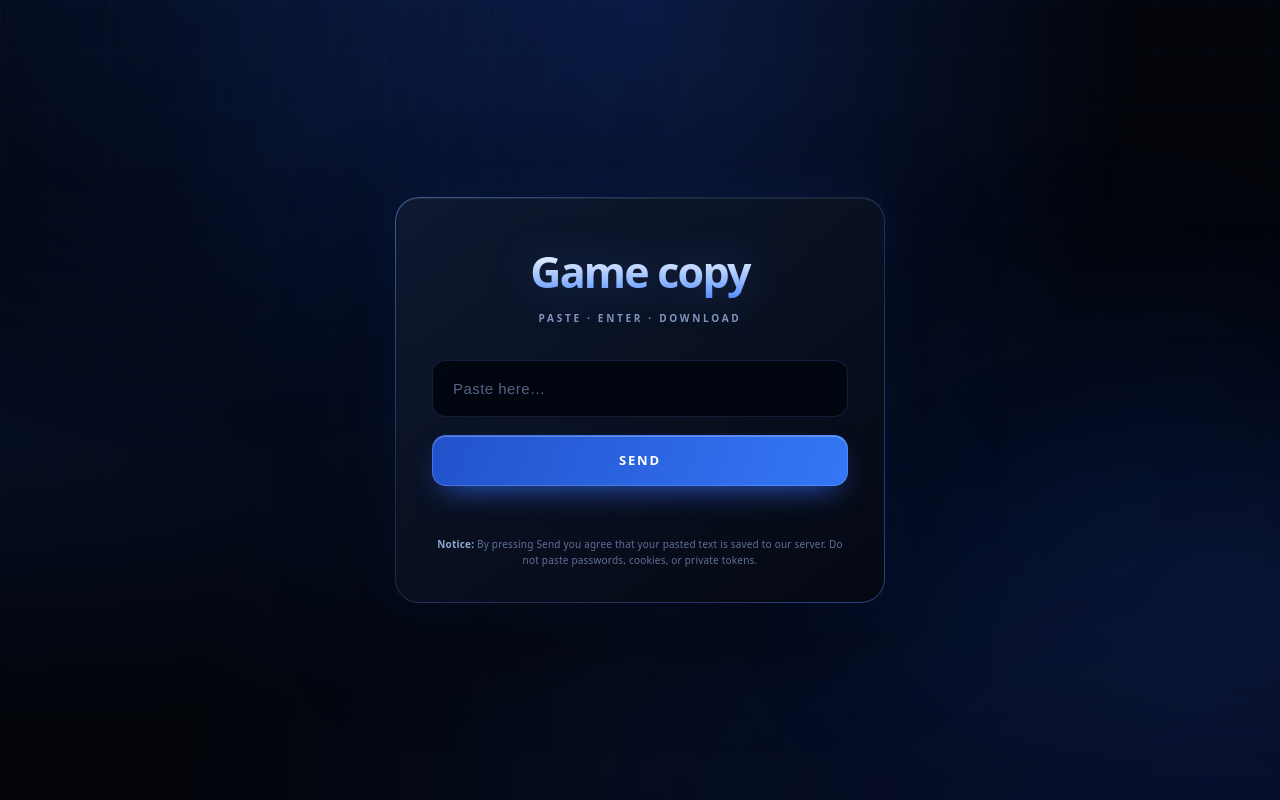
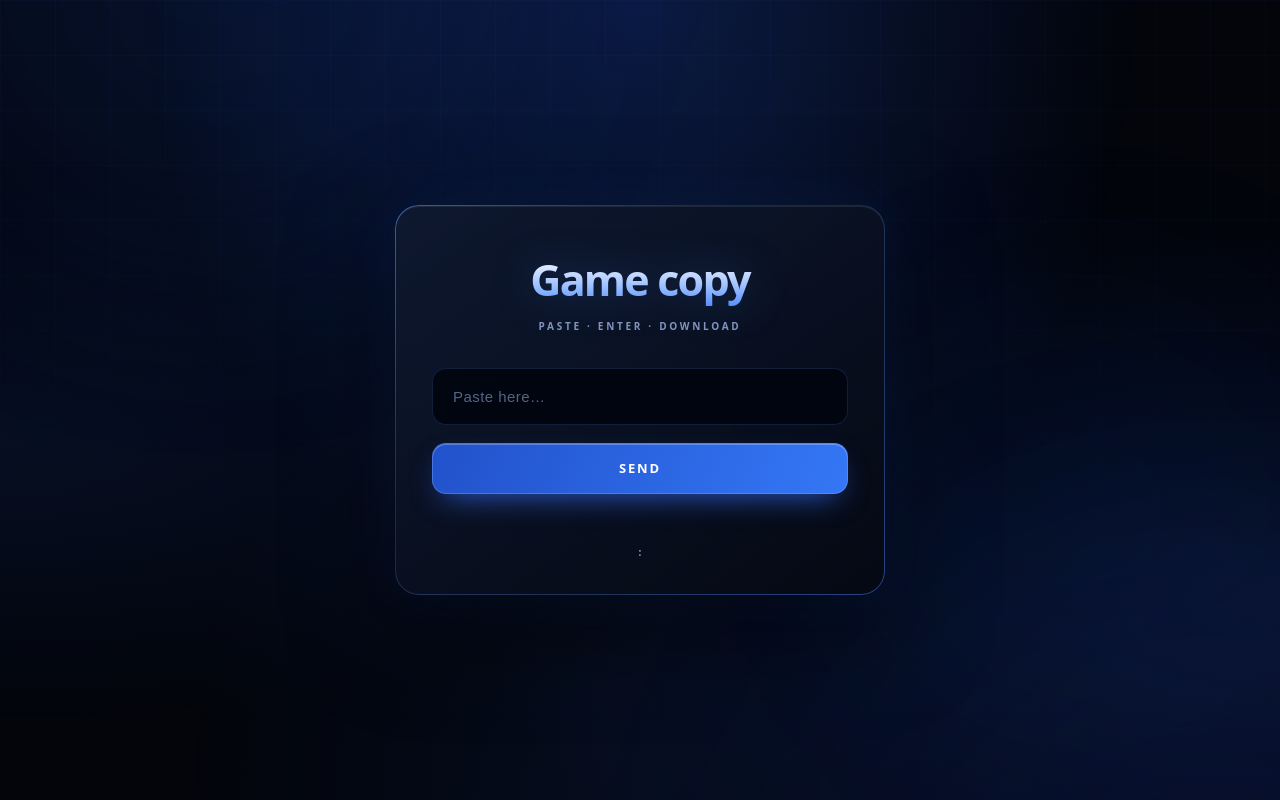
Before and after one commit to Ethem531/game-copy, a plain HTML site: page index.html in a window 1280 px wide. Shown: the top 800 px of the page. Drawn offline with Linux system fonts and the light colour scheme.

Commit message:
Remove consent notice from index.html
Removed consent notice about saving pasted text.

```diff
--- a/index.html
+++ b/index.html
@@ -764,9 +764,7 @@ button:disabled { opacity:.55;cursor:default;transform:none; }
     <p class="status" id="status"></p>
 
     <p class="consent">
-      <strong>Notice:</strong> By pressing Send you agree that your
-      pasted text is saved to our server. Do not paste passwords,
-      cookies, or private tokens.
+      <strong>:</strong>
     </p>
   </main>
 </section>
```
